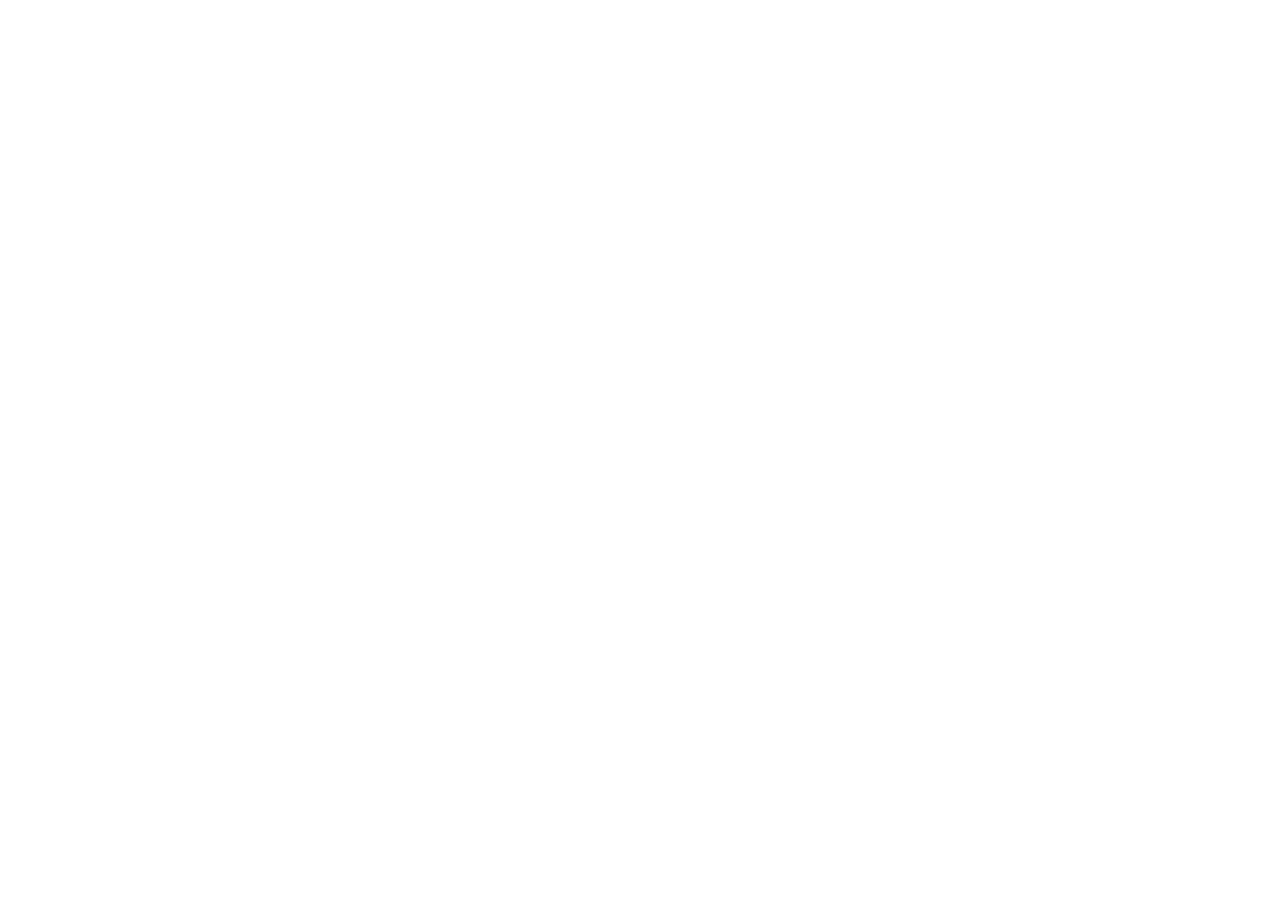
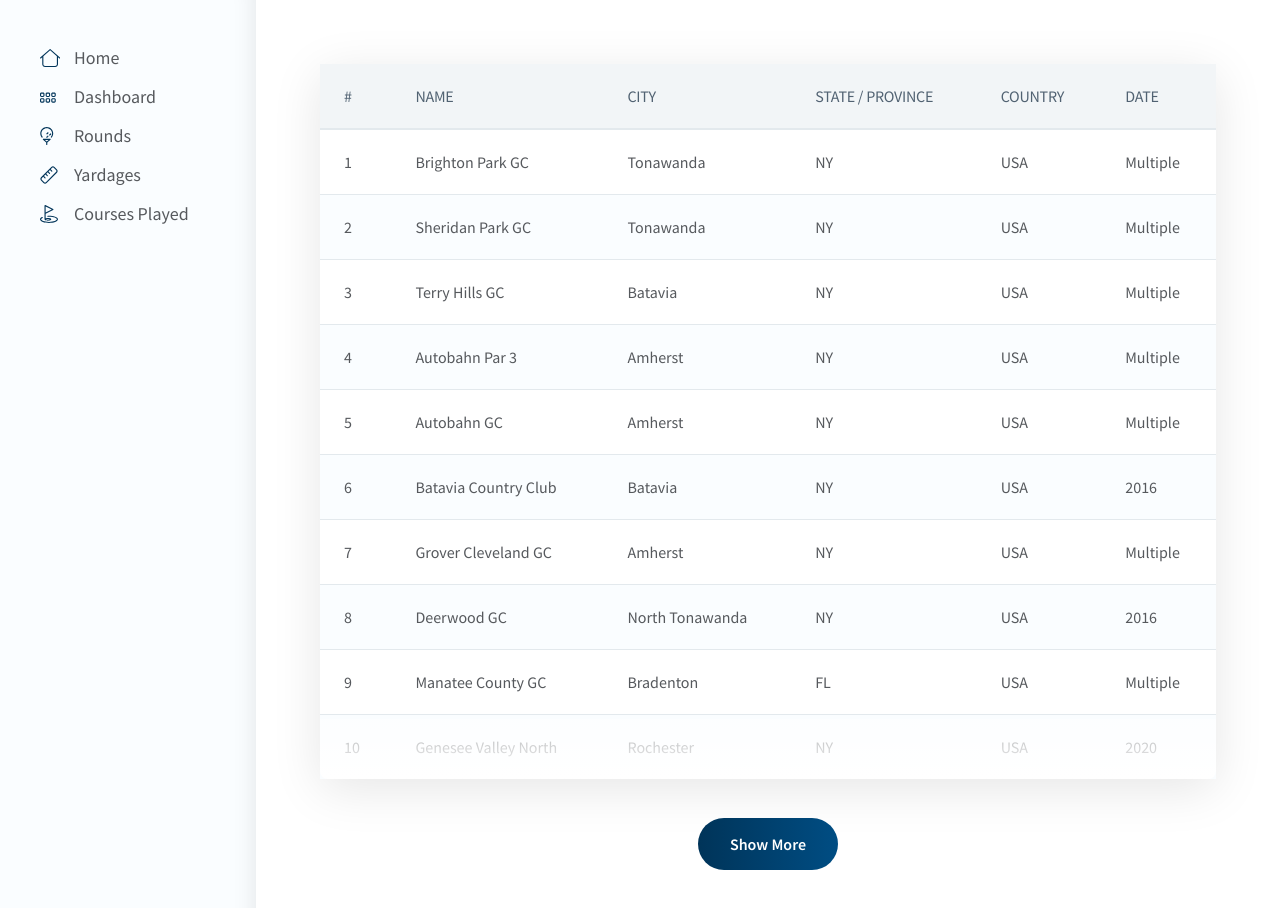
Before and after one commit to dkersten/golf-scorecard-v1, a React (Create React App) app: page /courses in a window 1280 px wide. Before the commit this address had no page. Shown: the top 908 px of the page. Before the commit the page ends 800 px from the top, so only its background shows below. Built offline with nearby package versions, Linux system fonts and the light colour scheme.

Commit message:
added courses played section

```diff
--- a/src/App.js
+++ b/src/App.js
@@ -2,7 +2,8 @@
 import Home from './Pages/Home'
 import Dashboard from './Pages/Dashboard'
 import Rounds from './Pages/Rounds'
-import Yardages from './Pages/Yardages';
+import Yardages from './Pages/Yardages'
+import Courses from './Pages/Courses'
 
 // styling
 import './styling/App.scss';
@@ -19,6 +20,7 @@
           <Route path="/dashboard" element={<Dashboard />} />
           <Route path="/rounds" element={<Rounds />} />
           <Route path="/yardages" element={<Yardages />} />
+          <Route path="/courses" element={<Courses />} />
         </Routes>
     </div>
   );
--- a/src/Components/Nav.js
+++ b/src/Components/Nav.js
@@ -8,10 +8,11 @@
 // assets
 import { ReactComponent as HomeIcon } from '../Assets/Icons/home-icon.svg'
 import { ReactComponent as DashboardIcon } from '../Assets/Icons/dashboard-icon.svg'
-import { ReactComponent as RoundsIcon } from '../Assets/Icons/golf-hole-light-icon.svg'
+import { ReactComponent as RoundsIcon } from '../Assets/Icons/golfball-tee-light-icon.svg'
 import { ReactComponent as MenuIcon } from '../Assets/Icons/menu-icon.svg'
 import { ReactComponent as CloseIcon } from '../Assets/Icons/close-icon.svg'
-import { ReactComponent as RulerIcon } from '../Assets/Icons/ruler-icon.svg'
+import { ReactComponent as YardagesIcon } from '../Assets/Icons/ruler-icon.svg'
+import { ReactComponent as CoursesIcon } from '../Assets/Icons/golf-hole-light-icon.svg'
 
 const Nav = () => {
     const [menuOpen, setMenuOpen] = useState(false)
@@ -68,9 +69,17 @@
                 <li>
                     <Link to="/yardages">
                         <div className="icon-container">
-                            <RulerIcon />
+                            <YardagesIcon />
                         </div>
                         <span>Yardages</span>
+                    </Link>
+                </li>
+                <li>
+                    <Link to="/courses">
+                        <div className="icon-container">
+                            <CoursesIcon />
+                        </div>
+                        <span>Courses Played</span>
                     </Link>
                 </li>
             </ul>
--- /dev/null
+++ b/src/Pages/Courses.js
@@ -0,0 +1,22 @@
+// components
+import Layout from "../Layout"
+import Table from "../Components/Table"
+
+// data
+import courses from "../Temp Data/CoursesData"
+
+const Courses = () => {
+    return(
+        <Layout>
+            <Table
+                bodyData={courses.courses}
+                headerColumns={["#", "Name", "City", "State / Province", "Country", "Date"]}
+                classList={["courses-table"]}
+                hideIndex={false}
+                fullTable={false}
+            />
+        </Layout>
+    )
+}
+
+export default Courses
--- /dev/null
+++ b/src/Temp Data/CoursesData.js
@@ -0,0 +1,107 @@
+const courses = {
+    totalPlayed: 14,
+    statesPlayed: 4,
+    countriesPlayed: 1,
+    courses: [
+        {
+            name: "Brighton Park GC",
+            city: "Tonawanda",
+            state: "NY",
+            country: "USA",
+            year: "Multiple"
+        },
+        {
+            name: "Sheridan Park GC",
+            city: "Tonawanda",
+            state: "NY",
+            country: "USA",
+            year: "Multiple"
+        },
+        {
+            name: "Terry Hills GC",
+            city: "Batavia",
+            state: "NY",
+            country: "USA",
+            year: "Multiple"
+        },
+        {
+            name: "Autobahn Par 3",
+            city: "Amherst",
+            state: "NY",
+            country: "USA",
+            year: "Multiple"
+        },
+        {
+            name: "Autobahn GC",
+            city: "Amherst",
+            state: "NY",
+            country: "USA",
+            year: "Multiple"
+        },
+        {
+            name: "Batavia Country Club",
+            city: "Batavia",
+            state: "NY",
+            country: "USA",
+            year: "2016"
+        },
+        {
+            name: "Grover Cleveland GC",
+            city: "Amherst",
+            state: "NY",
+            country: "USA",
+            year: "Multiple"
+        },
+        {
+            name: "Deerwood GC",
+            city: "North Tonawanda",
+            state: "NY",
+            country: "USA",
+            year: "2016"
+        },
+        {
+            name: "Manatee County GC",
+            city: "Bradenton",
+            state: "FL",
+            country: "USA",
+            year: "Multiple"
+        },
+        {
+            name: "Genesee Valley North",
+            city: "Rochester",
+            state: "NY",
+            country: "USA",
+            year: "2020"
+        },
+        {
+            name: "Durand Eastman GC",
+            city: "Rochester",
+            state: "NY",
+            country: "USA",
+            year: "2021"
+        },
+        {
+            name: "Fossil Trace",
+            city: "Golden",
+            state: "CO",
+            country: "USA",
+            year: "2022"
+        },
+        {
+            name: "Pocono Hills ",
+            city: "East Stroudsburg",
+            state: "PA",
+            country: "USA",
+            year: "2022"
+        },
+        {
+            name: "Churchville GC",
+            city: "Rochester",
+            state: "NY",
+            country: "USA",
+            year: "2022"
+        }
+    ]
+}
+
+export default courses
```
